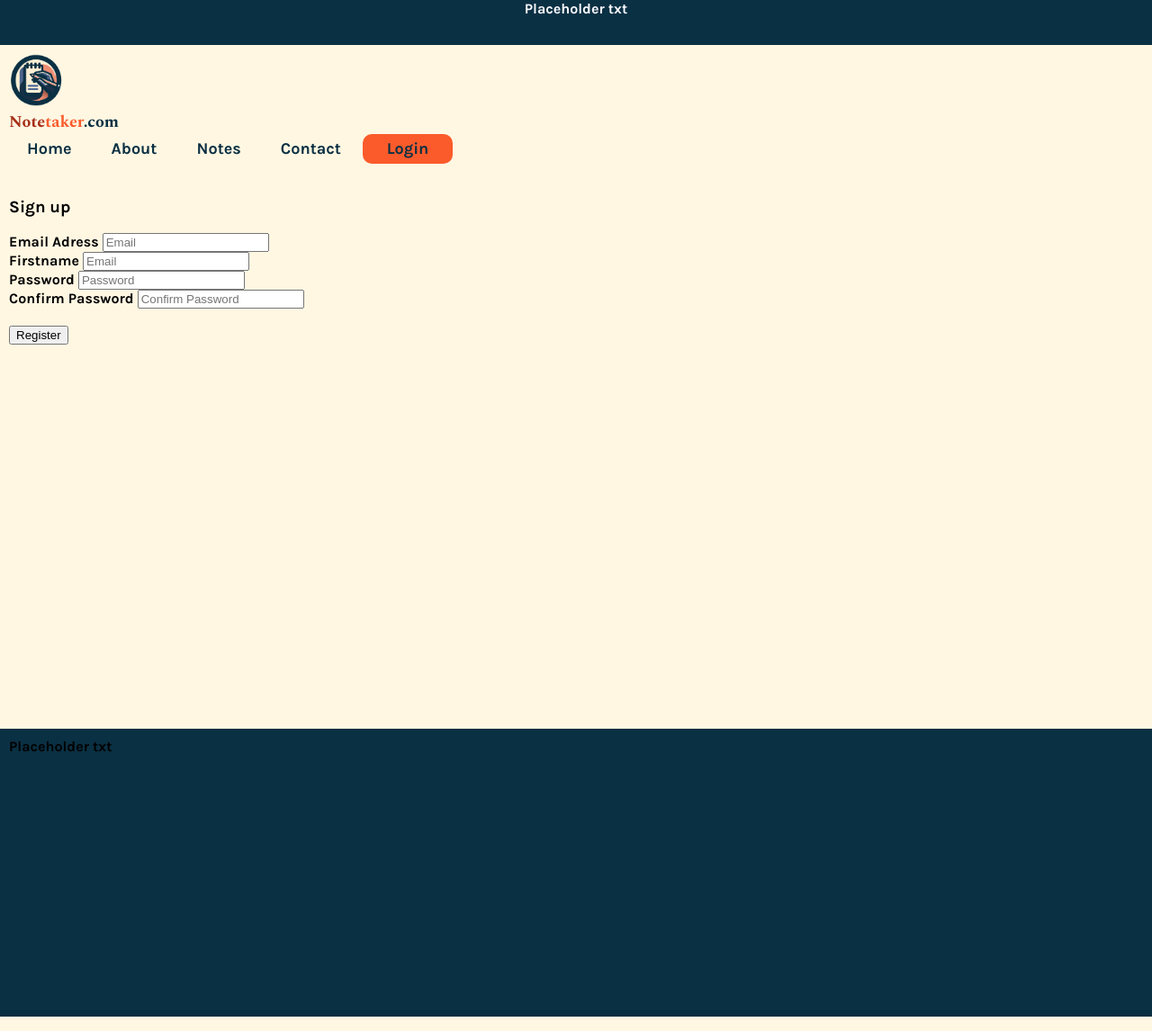
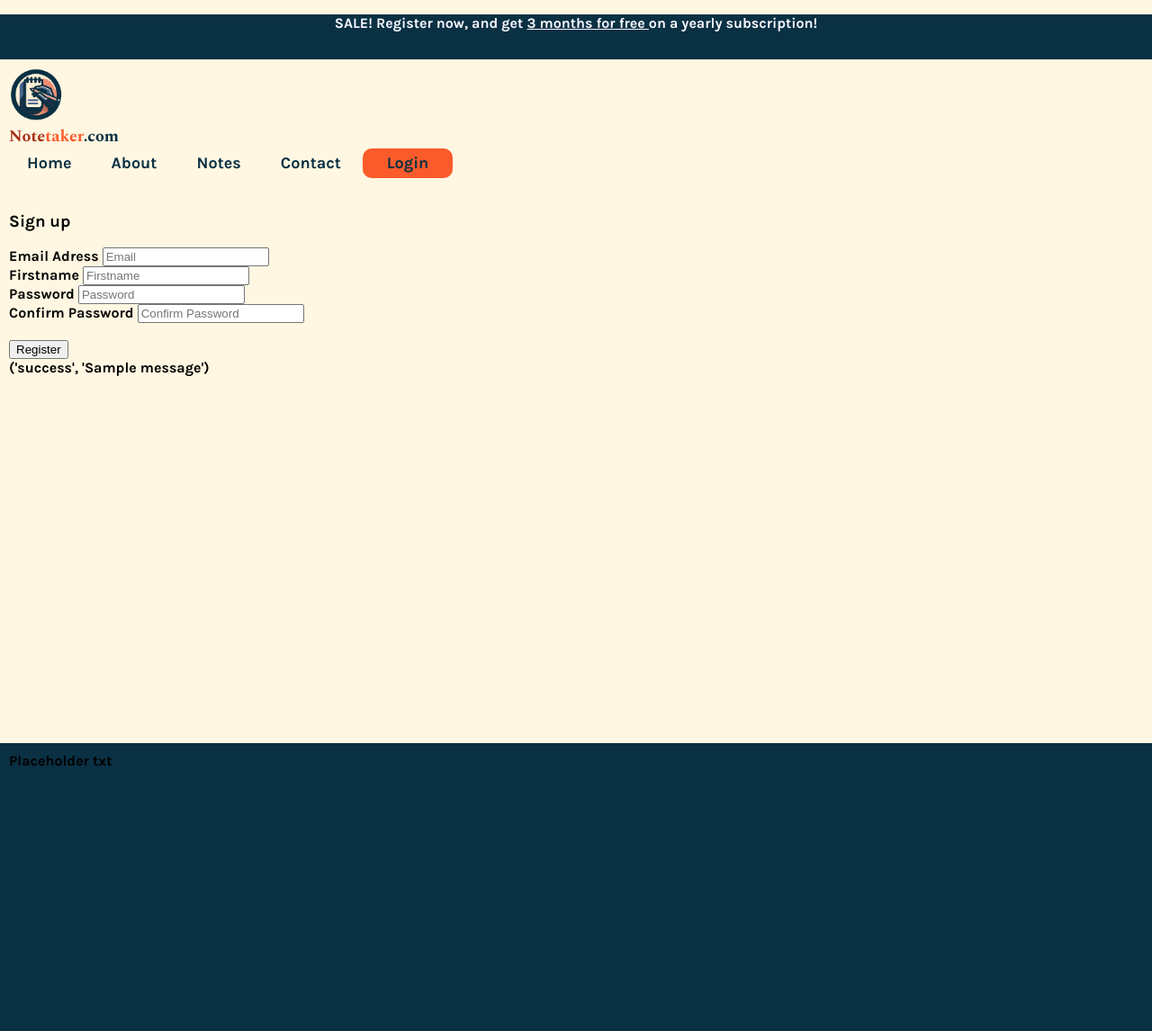
Before and after one commit to nielsanb/frontendcourse, a Flask app: page /signup in a window 1280 px wide. Shown: the whole page at 90% size. Run offline with Flask 3, Linux system fonts and the light colour scheme; one stand-in notice (Sample message) is shown.

Commit message:
completed frontend-backend connection for signin and signup, before moving into databases

```diff
--- a/2 - projects/flask-backend/src/website/auth.py
+++ b/2 - projects/flask-backend/src/website/auth.py
@@ -1,9 +1,13 @@
-from flask import Blueprint, render_template, request
+from flask import Blueprint, render_template, request, flash
 
 auth = Blueprint('auth', __name__)
 
-@auth.route('/login')
+@auth.route('/login', methods=["GET", "POST"])
 def login():
+    if request.method == "POST":
+        #Input validation
+        email = request.form.get('login-email')
+        return render_template('login_complete.html', email=email)
     return render_template('login.html')
 
 @auth.route('/logout')
@@ -13,10 +17,23 @@ def logout():
 @auth.route('/signup', methods=["GET", "POST"])
 def signup():
     if request.method == "POST":
-        #Input validation
+        #Catch the input
+        email = request.form.get('signup-email')
+        firstname = request.form.get('signup-firstname')
+        signuppassword = request.form.get('signup-password')
+        confirmationpassword = request.form.get('signup-password-confirmation')
 
-        return render_template('signup.html')
-
-
+        #Validate the input
+        if len(email) < 6:
+            flash('Email should be greater than 5 characters', category='error')
+        elif len(firstname) < 2:
+            flash('Firstname should be greater than 1 character', category='error')
+        elif len(signuppassword) < 8:
+            flash('Password must be at least 8 characters long', category='error')
+        elif signuppassword != confirmationpassword:
+            flash('Passwords do not match! Please enter the passwords correctly the same.', category='error')
+        else:
+            flash('Account created!', category='success')
+            return render_template('signup_complete.html', firstname=firstname, email=email)
 
     return render_template('signup.html')
--- a/2 - projects/flask-backend/src/website/templates/base.html
+++ b/2 - projects/flask-backend/src/website/templates/base.html
@@ -12,11 +12,21 @@
     <title>{%block title %} {% endblock %}</title>
 </head>
 <body>
-    <div class="head-container"> Placeholder txt</div>
+    <!-- Head container -->
+    <div class="head-container">
+        <div>
+            <p>
+                SALE! Register now, and get <span style="text-decoration: underline;"> 3 months for free </span> on a yearly subscription!
+            </p>
+        </div>
+    </div>
+
+    <!-- Navigation container -->
     <div class="nav-container">
         <div id="logo">
             <img src="../static/images/logont.png" width="60" alt="Company logo containing a globe and a cursor" />
         </div>
+
         <div class="logo-txt yeseva-one-regular-headers-font" >
             <span id="logo-click">Note</span><span id="logo-raiders">taker</span><span id="logo-com">.com</span>
         </div>
@@ -32,9 +42,9 @@
             <button class="button-cta"><a href="{{ url_for('auth.login') }}" class="navbar-item">Login</a></button>
             {% endif %}
         </div>
+    </div>
 
-
-    </div>
+    <!-- Main container -->
     <div class="main-container">
         {% block maincontainer %}
 
@@ -47,6 +57,7 @@
         {% endblock %}
     </div>
 
+    <!-- Footer container -->
     <div class="footer-container">
         Placeholder txt
     </div>
--- a/2 - projects/flask-backend/src/website/templates/signup.html
+++ b/2 - projects/flask-backend/src/website/templates/signup.html
@@ -8,8 +8,8 @@
             <label for="email">Email Adress</label>
             <input
                 type="email"
-                id="email"
-                name="email"
+                id="signup-email"
+                name="signup-email"
                 placeholder="Email"
             />
         </div>
@@ -17,17 +17,17 @@
             <label for="firstname">Firstname</label>
             <input
                 type="text"
-                id="email"
-                name="email"
-                placeholder="Email"
+                id="signup-firstname"
+                name="signup-firstname"
+                placeholder="Firstname"
             />
         </div>
         <div>
             <label for="password">Password</label>
             <input
                 type="password"
-                id="password"
-                name="password"
+                id="signup-password"
+                name="signup-password"
                 placeholder="Password"
             />
         </div>
@@ -35,8 +35,8 @@
             <label for="password-confirmation">Confirm Password</label>
             <input
                 type="password"
-                id="password-confirmation"
-                name="password-confirmation"
+                id="signup-password-confirmation"
+                name="signup-password-confirmation"
                 placeholder="Confirm Password"
             />
         </div>
@@ -44,6 +44,20 @@
         <div>
         <button type="submit"> Register </button>
         </div>
+
+        <!-- flashing messages -->
+        {% with messages = get_flashed_messages(with_categories=true) %}
+        {% if messages %}
+            {% for message in messages %}
+            <div role="alert">
+                {{ message }}
+
+                <!-- <button type="button" data-dismiss="alert"> -->
+            </div>
+            {% endfor %}
+        {% endif %}
+        {% endwith %}
+
     </form>
 </div>
 {% endblock %}
```
Also changed, not shown: 2 - projects/flask-backend/documentation/notes.txt (+43 -9 lines), 2 - projects/flask-backend/src/website/templates/login.html (+5 -5 lines), 2 - projects/flask-backend/src/website/templates/login_complete.html (added, +10 -0 lines), 2 - projects/flask-backend/src/website/templates/signup_complete.html (added, +10 -0 lines).
